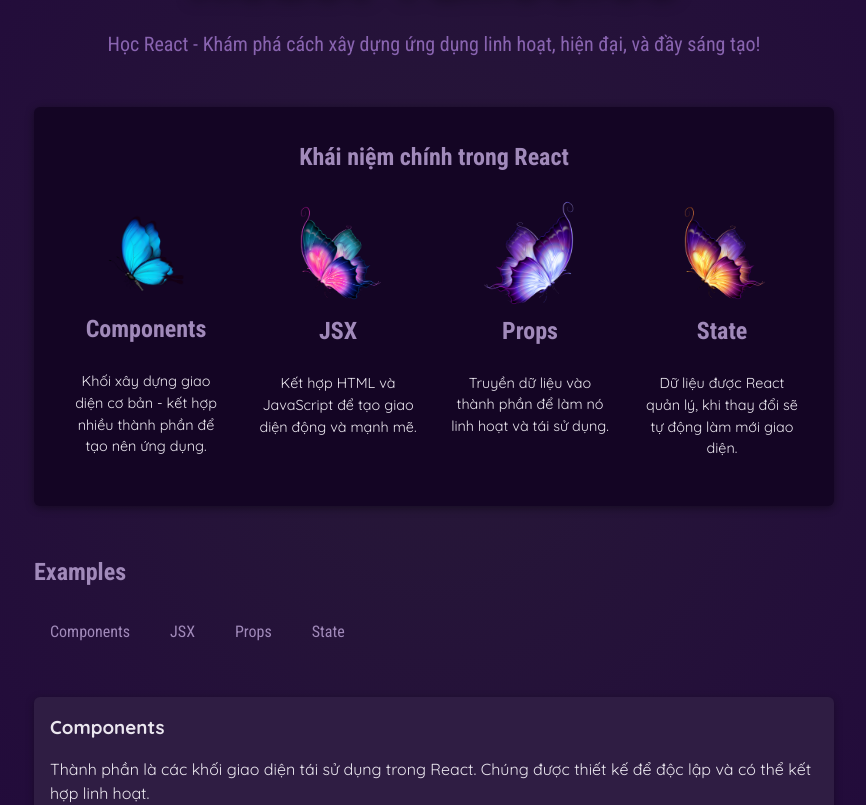
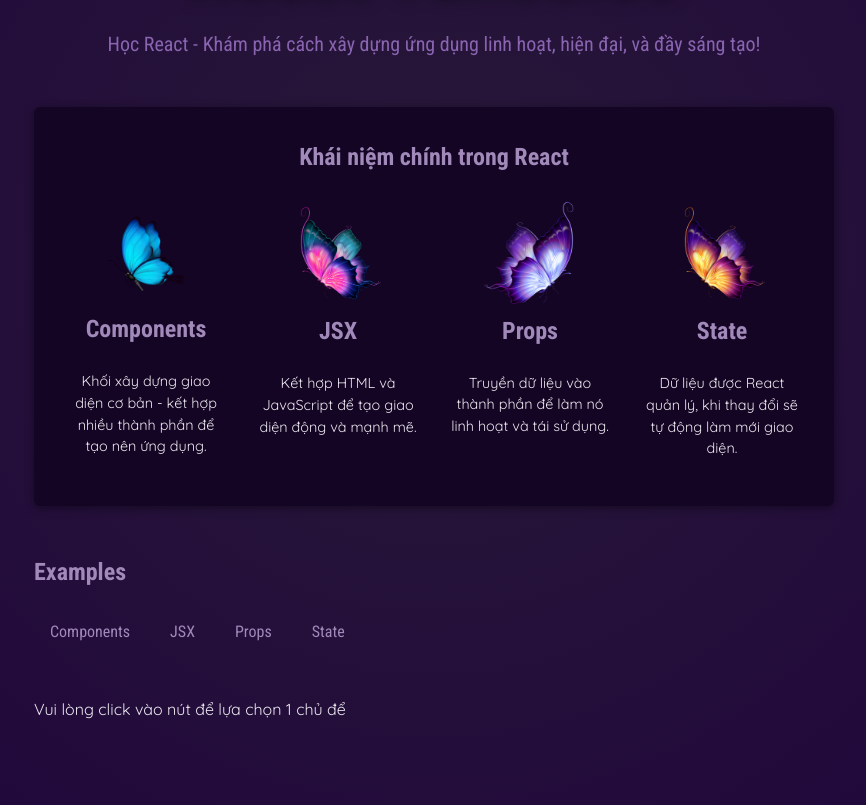
Before and after one commit to QUANG221222/Study-Reactjs, a React (Vite) app in the folder 14.0 props-start/: page / in a window 1280 px wide. Shown: the part 385-1190 px from the top of the page, without its empty margins (206-1072 px from the left). Built offline with nearby package versions, Linux system fonts and the light colour scheme.

Commit message:
14.12 React js -Hiển Thị Nội Dung Theo Điều Kiện Trong React

```diff
--- a/14.0 props-start/package.json
+++ b/14.0 props-start/package.json
@@ -10,6 +10,7 @@
     "preview": "vite preview"
   },
   "dependencies": {
+    "@lottiefiles/dotlottie-react": "^0.13.0",
     "prop-types": "^15.8.1",
     "react": "^18.3.1",
     "react-dom": "^18.3.1"
--- a/14.0 props-start/src/App.jsx
+++ b/14.0 props-start/src/App.jsx
@@ -3,10 +3,22 @@ import { myData, EXAMPLES } from "../data.js";
 import Header from "./components/Header/Header.jsx";
 import MainContent from "./components/MainContent/MainContent.jsx";
 import TabButton from "./components/TabButton.jsx";
+// import { DotLottieReact } from "@lottiefiles/dotlottie-react";
 
 function App() {
-  const [selectedTopic, setSelectedTopic] = useState("components");
-  console.log("App được gọi");
+  const [selectedTopic, setSelectedTopic] = useState("");
+  let tabContent = <p>Vui lòng click vào nút để lựa chọn 1 chủ để</p>;
+  if (selectedTopic) {
+    tabContent = (
+      <div id="tab-content">
+        <h3>{EXAMPLES[selectedTopic].title}</h3>
+        <p>{EXAMPLES[selectedTopic].desc}</p>
+        <pre>
+          <code>{EXAMPLES[selectedTopic].code}</code>
+        </pre>
+      </div>
+    );
+  }
   function handleSelect(selectButton) {
     setSelectedTopic(selectButton);
   }
@@ -33,14 +45,41 @@ function App() {
             <TabButton onSelect={() => {handleSelect('state')}}>State</TabButton>
           </menu>
         </section>
+
+        {/* Cách 1: Dùng toán tử 3 ngôi (ternary operator) */}
+        {/* {!selectedTopic ? (
+          // <p>Vui lòng click vào nút để lựa chọn 1 chủ để</p>
+          <DotLottieReact
+            src="https://lottie.host/d515e907-f059-4afc-b205-35aa98d76dc6/TKEZoVTSSc.lottie"
+            loop
+            autoplay
+          />
+        ) : (
+          <div id="tab-content"> */}
+        {/* bracket notation kết hợp với Dot notation */}
+        {/* <h3>{EXAMPLES[selectedTopic].title}</h3>
+            <p>{EXAMPLES[selectedTopic].desc}</p>
+            <pre>
+              <code>{EXAMPLES[selectedTopic].code}</code>
+            </pre>
+          </div>
+        )} */}
+
+        {/* Cách 2 dùng toán tử AND && */}
+        {/* {!selectedTopic &&
+          <p>Vui lòng click vào nút để lựa chọn 1 chủ để</p>}
+        {selectedTopic && (
           <div id="tab-content">
-          {/* bracket notation kết hợp với Dot notation */}
             <h3>{EXAMPLES[selectedTopic].title}</h3>
             <p>{EXAMPLES[selectedTopic].desc}</p>
             <pre>
               <code>{EXAMPLES[selectedTopic].code}</code>
             </pre>
           </div>
+        )}  */}
+
+        {/* Cách 3 */}
+        {tabContent}
       </main>
     </>
   );
```
Lines whose indentation alone changed are shown as unchanged.
